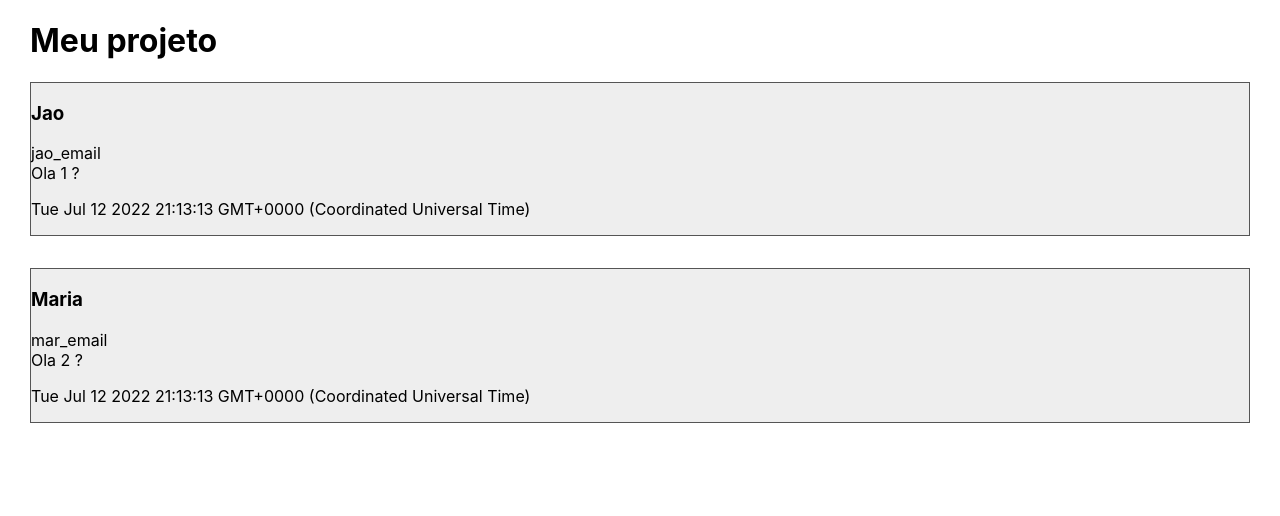
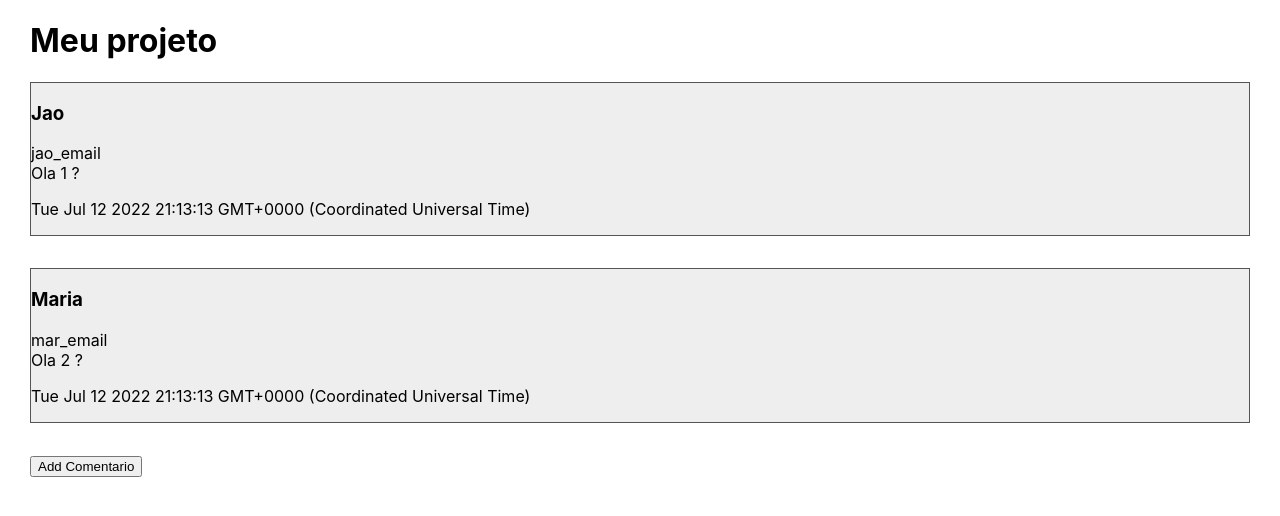
Before and after one commit to hadiljr/udemy-react-basico, a React (Create React App) app: page / in a window 1280 px wide. Shown: the top 516 px of the page. Built offline with nearby package versions, Linux system fonts and the light colour scheme.

Commit message:
Aula Manipulando Estados

```diff
--- a/src/App.js
+++ b/src/App.js
@@ -22,6 +22,25 @@ class App extends Component {
     ]
   }
 
+  adicionarComentario = () =>{
+      const novoComentario ={
+        nome:'Teste',
+        email:'tete@teste',
+        data: new Date(),
+        mesagem: 'Ola 3 ?'
+      }
+
+      // let list = this.state.comentarios;
+      // list.push(novoComentario);
+
+      // this.setState({comentarios: list});
+
+      this.setState({
+        comentarios:[...this.state.comentarios,novoComentario]
+      })
+
+  }
+
   render() {
     return (
       <div className="App">
@@ -40,6 +59,8 @@ class App extends Component {
 
           )
         }
+
+        <button onClick={this.adicionarComentario}>Add Comentario</button>
       </div>
     );
   };
```
Also changed, not shown: src/components/Comentario.css (line endings or trailing spaces).
